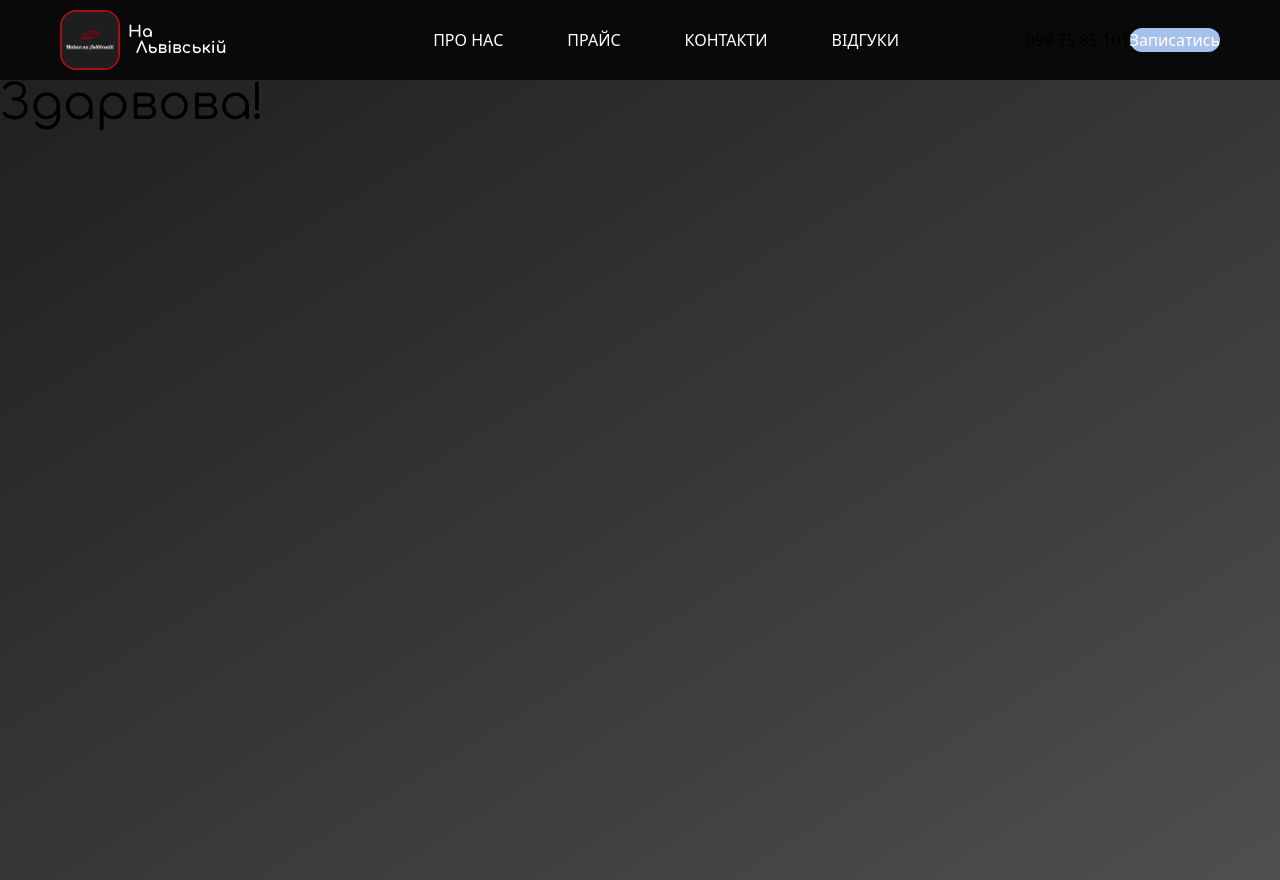
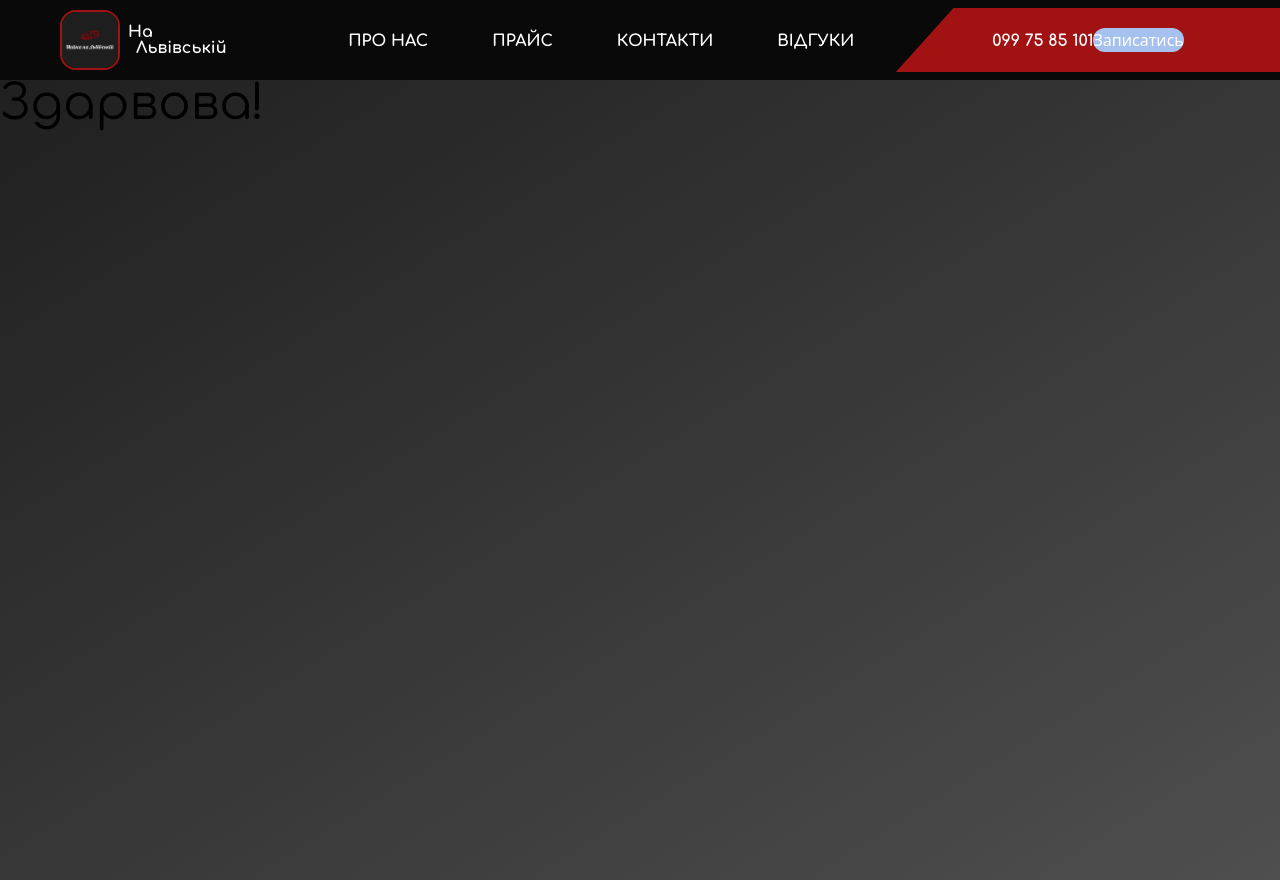
Before and after one commit to BohdanPodkolzin/avtomyyka-ladning, a React (Vite) app in the folder avtomyyka-front/: page / in a window 1280 px wide. Built offline with nearby package versions, Linux system fonts and the light colour scheme.

Commit message:
provided correct html marking Header

```diff
--- a/avtomyyka-front/src/components/Header.jsx
+++ b/avtomyyka-front/src/components/Header.jsx
@@ -1,7 +1,7 @@
 import { useState } from "react"
 import logo from "/muika.jpg"
 import { disablePageScroll, enablePageScroll } from "scroll-lock";
-
+import '../index.css';
 
 const Header = () => {
     const [openHamburgerMenu, setOpenHamburgerMenu] = useState(false);
@@ -18,19 +18,23 @@ const Header = () => {
 
   return (
     <nav className="flex justify-between items-center h-20 bg-[#090909]">
+
+        {/* Logo */}
         <div className="flex xl:ml-15 lg:ml-10 ml-4">
             <img className='rounded-2xl border-[2.5px] border-[#a11313]' src={logo} alt="Logo" height={60} width={60} />
 
-            <div className="ml-2 flex flex-col justify-center font-[Comfortaa] font-bold items-start text-white">
+            <div className="ml-2 flex flex-col justify-center items-start header-font">
                 <p className="leading-none">На</p>
                 <p className="leading-none ml-2">Львівській</p>
             </div>
         </div>
+
+        {/* Sections */}
         <div
             className={`
                 md:static min-lg:pl-20 max-lg:absolute
                 md:min-h-fit md:w-auto
-                ${!openHamburgerMenu ? `` : `max-lg:bg-white`}
+                ${!openHamburgerMenu ? `` : `max-lg:bg-[#090909]`}
                 max-lg:min-h-[60vh] max-lg:left-0
                 max-lg:top-[9%] max-lg:w-full
                 max-lg:flex max-lg:items-center
@@ -46,21 +50,24 @@ const Header = () => {
                 min-md:flex-row
                 flex-col
                 max-md:gap-[4rem]
+                md:gap-[1rem]
+                md:text-[12px]
+                lg:text-[1rem]
                 `}
             >
-                <li><a className="hover:text-gray-500 text-white" href="">ПРО НАС</a></li>
-                <li><a className="hover:text-gray-500 text-white" href="">ПРАЙС</a></li>
-                <li><a className="hover:text-gray-500 text-white" href="">КОНТАКТИ</a></li>
-                <li><a className="hover:text-gray-500 text-white" href="">ВІДГУКИ</a></li>
+                <li><a className="hover:text-gray-500 header-font" href="">ПРО НАС</a></li>
+                <li><a className="hover:text-gray-500 header-font" href="">ПРАЙС</a></li>
+                <li><a className="hover:text-gray-500 header-font" href="">КОНТАКТИ</a></li>
+                <li><a className="hover:text-gray-500 header-font" href="">ВІДГУКИ</a></li>
             </ul>
         </div>
 
-
-        <div className="flex xl:mr-15 lg:mr-10 mr-4">
+        {/* Phone */}
+        <div className="parallelogram flex items-center justify-center text-white">
             <div className="max-md:hidden ">
-                <span>099 75 85 101</span>
+                <span className="header-font">099 75 85 101</span>
+                <button className="bg-[#a6c1ee] text-white rounded-full hover:bg-[#87acec] max-sm:hidden">Записатись</button>
             </div>
-            <button className="bg-[#a6c1ee] text-white rounded-full hover:bg-[#87acec] max-sm:hidden">Записатись</button>
 
             <div className='md:hidden flex cursor-pointer' onClick={clickOnHumburgerMenu} >
                 { openHamburgerMenu ? (
--- a/avtomyyka-front/src/index.css
+++ b/avtomyyka-front/src/index.css
@@ -1 +1,23 @@
 @import "tailwindcss";
+
+.header-font {
+    @apply font-[Comfortaa] font-bold text-white;
+}
+
+.header-font-sections {
+    @apply font-['Comfortaa'] font-bold text-[1.15rem] text-white;
+}
+
+
+@layer utilities {
+    .parallelogram {
+      @apply relative bg-[#a11313] w-[30%] h-[80%];
+      clip-path: polygon(15% 0, 100% 0, 100% 100%, 0 100%);
+    }
+
+    .parallelogram::before {
+      content: "";
+      @apply absolute inset-0 bg-inherit z-[-1];
+      clip-path: inherit;
+    }
+  }
```
